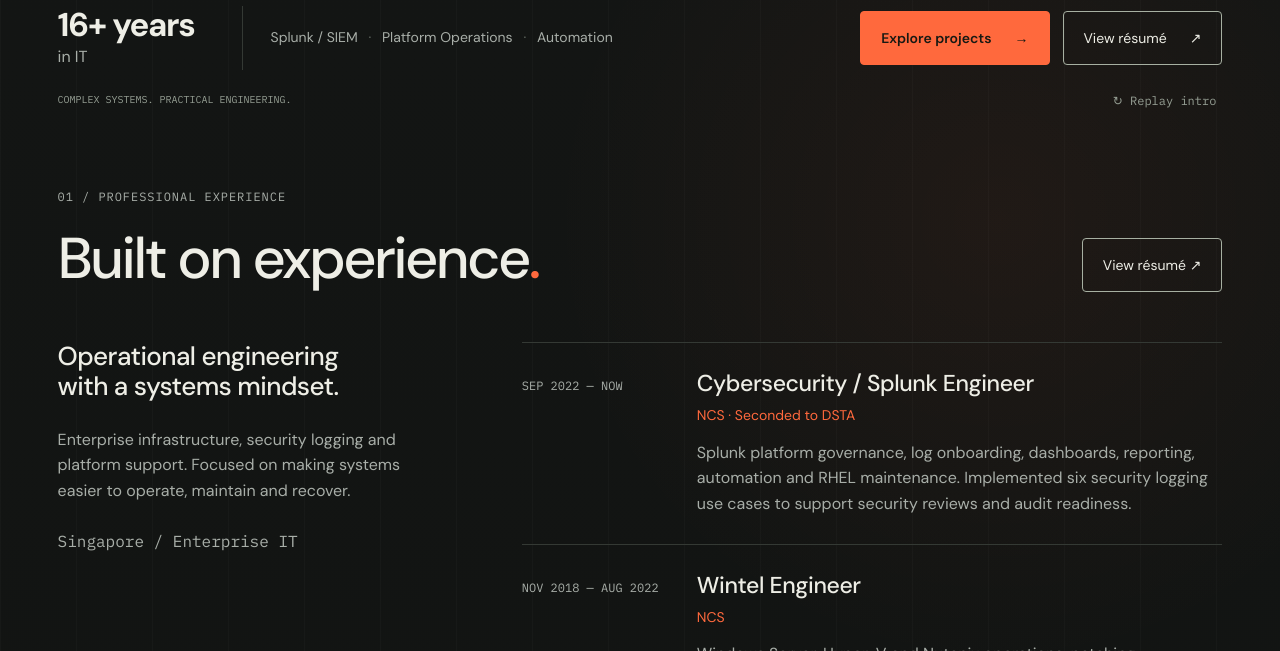
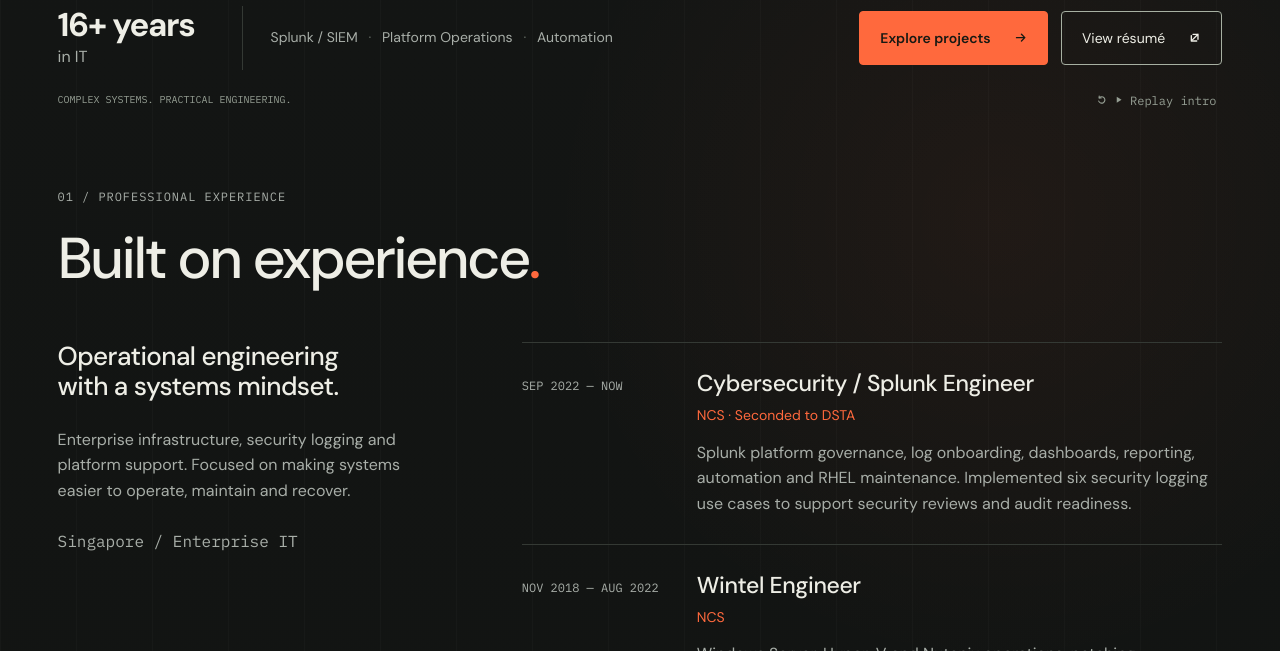
Before and after one commit to 2202labs/2202labs.github.io, a Jekyll site: the page built from index.html, in a window 1280 px wide and 900 px high, scrolled down 486 px, cut to the strip 249-900 px from the top of the window. Built offline with Jekyll 4.4.1, drawn with Linux system fonts in a browser that asks for light colours; some of the changed text lies outside the part shown.

Commit message:
Use SVG link icons consistently

```diff
--- a/_includes/article-card.html
+++ b/_includes/article-card.html
@@ -3,5 +3,5 @@
   {% assign card_heading = include.heading_level | default: 3 %}<h{{ card_heading }}><a href="{{ include.article.url | relative_url }}">{{ include.article.title }}</a></h{{ card_heading }}>
   <p>{{ include.article.summary | default: include.article.description }}</p>
   <p class="article-meta">{% if include.article.reading_time %}{{ include.article.reading_time }} min read · {% endif %}{{ include.article.target_roles | join: ', ' }}</p>
-  <span class="read-label">Read article →</span>
+  <span class="read-label">Read article {% include icon-arrow-right.html %}</span>
 </article>
--- /dev/null
+++ b/_includes/icon-arrow-right.html
@@ -0,0 +1,3 @@
+<svg class="icon icon-arrow-right" viewBox="0 0 16 16" aria-hidden="true" focusable="false">
+  <path d="M3 8h9M9 4l4 4-4 4" fill="none" stroke="currentColor" stroke-width="1.6" stroke-linecap="round" stroke-linejoin="round"/>
+</svg>
--- /dev/null
+++ b/_includes/icon-external.html
@@ -0,0 +1,4 @@
+<svg class="icon icon-external" viewBox="0 0 16 16" aria-hidden="true" focusable="false">
+  <path d="M6 4h6v6M12 4 5 11" fill="none" stroke="currentColor" stroke-width="1.6" stroke-linecap="round" stroke-linejoin="round"/>
+  <path d="M4 5.5v6.5h6.5" fill="none" stroke="currentColor" stroke-width="1.6" stroke-linecap="round" stroke-linejoin="round"/>
+</svg>
--- /dev/null
+++ b/_includes/icon-play.html
@@ -0,0 +1,3 @@
+<svg class="icon icon-play" viewBox="0 0 16 16" aria-hidden="true" focusable="false">
+  <path d="M5.25 3.75 12 8l-6.75 4.25z" fill="currentColor"/>
+</svg>
--- /dev/null
+++ b/_includes/icon-replay.html
@@ -0,0 +1,4 @@
+<svg class="icon icon-replay" viewBox="0 0 16 16" aria-hidden="true" focusable="false">
+  <path d="M4.5 5.5A4.5 4.5 0 1 1 3.8 10" fill="none" stroke="currentColor" stroke-width="1.6" stroke-linecap="round"/>
+  <path d="M4.5 2.8v2.7h2.7" fill="none" stroke="currentColor" stroke-width="1.6" stroke-linecap="round" stroke-linejoin="round"/>
+</svg>
--- a/_layouts/default.html
+++ b/_layouts/default.html
@@ -20,7 +20,7 @@
   <a class="skip-link" href="#main-content">Skip to content</a>
   <dialog id="entrance" aria-label="2202 Labs introduction">
     <div class="entrance-title">2202 Labs<span></span><small>Infrastructure / Logging / Automation</small></div>
-    <button id="skip-intro" type="button">Skip intro →</button>
+    <button id="skip-intro" type="button">Skip intro {% include icon-arrow-right.html %}</button>
   </dialog>
   {% include header.html %}
   <main id="main-content" tabindex="-1">{{ content }}</main>
--- a/assets/js/portfolio.js
+++ b/assets/js/portfolio.js
@@ -224,7 +224,14 @@ document.addEventListener("DOMContentLoaded", () => {
   $("#skip-intro")?.addEventListener("click", () => finishEntrance(false));
   entrance?.addEventListener("cancel", () => finishEntrance(false));
   $("#replay")?.addEventListener("click", () => startEntrance(true));
-  if (motion.matches) $("#replay") && ($("#replay").textContent = "▶ Play intro (motion)");
+  const setReplayState = () => {
+    const replay = $("#replay");
+    if (!replay) return;
+    replay.querySelector("span").textContent = motion.matches ? "Play intro (motion)" : "Replay intro";
+    replay.querySelector(".icon-play").hidden = !motion.matches;
+    replay.querySelector(".icon-replay").hidden = motion.matches;
+  };
+  setReplayState();
   let seen = false;
   try {
     seen = sessionStorage.getItem("2202-intro-seen") === "1";
@@ -236,7 +243,7 @@ document.addEventListener("DOMContentLoaded", () => {
       cancelAnimationFrame(signalFrame);
       $("#signal") && ($("#signal").style.opacity = 0);
     }
-    $("#replay") && ($("#replay").textContent = motion.matches ? "▶ Play intro (motion)" : "↻ Replay intro");
+    setReplayState();
   });
 
   window.addEventListener("scroll", updateProgress, { passive: true });
--- a/index.html
+++ b/index.html
@@ -29,13 +29,13 @@ body_class: home-template
     <div class="years"><strong>16+ years</strong><span>in IT</span></div>
     <p>Splunk / SIEM <span>·</span> Platform Operations <span>·</span> Automation</p>
     <div class="actions">
-      <a class="button primary" href="#projects">Explore projects <span>→</span></a>
-      <a class="button" href="{{ '/assets/pdf/Gabriel_Wu_Resume.pdf' | relative_url }}">View résumé <span>↗</span></a>
+      <a class="button primary" href="#projects">Explore projects {% include icon-arrow-right.html %}</a>
+      <a class="button" href="{{ '/assets/pdf/Gabriel_Wu_Resume.pdf' | relative_url }}">View résumé {% include icon-external.html %}</a>
     </div>
   </div>
   <div class="home-foot">
     <span class="mono">Complex systems. Practical engineering.</span>
-    <button id="replay" type="button">↻ Replay intro</button>
+    <button id="replay" type="button">{% include icon-replay.html %}{% include icon-play.html %}<span>Replay intro</span></button>
   </div>
 </section>
 
@@ -45,7 +45,6 @@ body_class: home-template
       <p class="eyebrow">01 / Professional Experience</p>
       <h1>Built on experience<span>.</span></h1>
     </div>
-    <a class="button" href="{{ '/assets/pdf/Gabriel_Wu_Resume.pdf' | relative_url }}">View résumé ↗</a>
   </div>
   <div class="experience-layout">
     <aside>
@@ -80,19 +79,19 @@ body_class: home-template
   <div class="project-list">
     <details class="project">
       <summary><span class="num">01</span><div><h2>Splunk Utility Tool 4.0</h2><span class="tag">Python / Tkinter / Splunk Management API</span></div><p>Controlled saved-search regeneration with explicit review and post-dispatch verification.</p><span class="plus" aria-hidden="true">+</span></summary>
-      <div class="project-detail"><div><p>Select reports across apps, choose a Custom range or daily, weekly and monthly slices, confirm the dispatch plan and reconcile the available evidence. A submitted request is not treated as proof of delivery.</p><a class="source-link" href="{{ '/projects/splunk-utility-tool.html' | relative_url }}">Read full case study ↗</a></div><div class="pipeline"><span style="--i:0">Select</span><span style="--i:1">Review</span><span style="--i:2">Dispatch</span><span style="--i:3">Verify</span></div></div>
+      <div class="project-detail"><div><p>Select reports across apps, choose a Custom range or daily, weekly and monthly slices, confirm the dispatch plan and reconcile the available evidence. A submitted request is not treated as proof of delivery.</p><a class="source-link" href="{{ '/projects/splunk-utility-tool.html' | relative_url }}">Read full case study {% include icon-external.html %}</a></div><div class="pipeline"><span style="--i:0">Select</span><span style="--i:1">Review</span><span style="--i:2">Dispatch</span><span style="--i:3">Verify</span></div></div>
     </details>
     <details class="project">
       <summary><span class="num">02</span><div><h2>Operational Log Onboarding</h2><span class="tag">Splunk / Governance / Security Logging</span></div><p>Log onboarding shaped around review needs, retention and long-term supportability.</p><span class="plus" aria-hidden="true">+</span></summary>
-      <div class="project-detail"><div><p>A practical governance framework for privileged-user activity review and account review, connecting data requirements to an operationally supportable logging process.</p><a class="source-link" href="{{ '/projects/log-onboarding-governance.html' | relative_url }}">Read full case study ↗</a></div><div class="pipeline"><span style="--i:0">Scope</span><span style="--i:1">Onboard</span><span style="--i:2">Validate</span><span style="--i:3">Review</span></div></div>
+      <div class="project-detail"><div><p>A practical governance framework for privileged-user activity review and account review, connecting data requirements to an operationally supportable logging process.</p><a class="source-link" href="{{ '/projects/log-onboarding-governance.html' | relative_url }}">Read full case study {% include icon-external.html %}</a></div><div class="pipeline"><span style="--i:0">Scope</span><span style="--i:1">Onboard</span><span style="--i:2">Validate</span><span style="--i:3">Review</span></div></div>
     </details>
     <details class="project">
       <summary><span class="num">03</span><div><h2>Splunk Platform Maintenance Automation</h2><span class="tag">RHEL / Windows / Bash / PowerShell</span></div><p>Role-aware maintenance with health gates, bounded changes and recovery checkpoints.</p><span class="plus" aria-hidden="true">+</span></summary>
-      <div class="project-detail"><div><p>The public case study makes platform roles, dependency order, prechecks and recovery points explicit. Operators validate each role and retain control when a health gate fails.</p><a class="source-link" href="{{ '/projects/splunk-platform-maintenance-automation.html' | relative_url }}">Read full case study ↗</a></div><div class="pipeline"><span style="--i:0">Precheck</span><span style="--i:1">Change</span><span style="--i:2">Validate</span><span style="--i:3">Recover</span></div></div>
+      <div class="project-detail"><div><p>The public case study makes platform roles, dependency order, prechecks and recovery points explicit. Operators validate each role and retain control when a health gate fails.</p><a class="source-link" href="{{ '/projects/splunk-platform-maintenance-automation.html' | relative_url }}">Read full case study {% include icon-external.html %}</a></div><div class="pipeline"><span style="--i:0">Precheck</span><span style="--i:1">Change</span><span style="--i:2">Validate</span><span style="--i:3">Recover</span></div></div>
     </details>
     <details class="project">
       <summary><span class="num">04</span><div><h2>Timesheet Reconciliation &amp; Reporting</h2><span class="tag">Python / Offline Desktop / Completed Prototype</span></div><p>Attendance reconciliation, exception review and audit-friendly reporting.</p><span class="plus" aria-hidden="true">+</span></summary>
-      <div class="project-detail"><div><p>An offline desktop prototype for reviewing timesheet exceptions, recording administrative decisions and selecting management-reporting outputs. Public evidence uses sanitized simulated data.</p><a class="source-link" href="{{ '/projects/timesheet-workflow-automation.html' | relative_url }}">Read full case study ↗</a></div><div class="pipeline"><span style="--i:0">Import</span><span style="--i:1">Reconcile</span><span style="--i:2">Review</span><span style="--i:3">Report</span></div></div>
+      <div class="project-detail"><div><p>An offline desktop prototype for reviewing timesheet exceptions, recording administrative decisions and selecting management-reporting outputs. Public evidence uses sanitized simulated data.</p><a class="source-link" href="{{ '/projects/timesheet-workflow-automation.html' | relative_url }}">Read full case study {% include icon-external.html %}</a></div><div class="pipeline"><span style="--i:0">Import</span><span style="--i:1">Reconcile</span><span style="--i:2">Review</span><span style="--i:3">Report</span></div></div>
     </details>
   </div>
 </section>
@@ -122,15 +121,15 @@ body_class: home-template
           <h2>{{ article.title | replace: ': What Actually Makes a Detection Production-Ready?', '' }}</h2>
           <p>{{ article.summary }}</p>
           <span class="mono">{{ article.primary_domain }} · {{ article.reading_time }} min read · {{ article.evidence_level }}</span>
-          <span class="mono read-label">Read article →</span>
+          <span class="mono read-label">Read article {% include icon-arrow-right.html %}</span>
         </div>
-        <span>↗</span>
+        {% include icon-external.html %}
       </a>
     {% endfor %}
   </div>
   <div class="empty" data-empty-articles hidden>
     <p>Articles in this topic are being prepared. Placeholder material is not presented as completed work.</p>
-    <button type="button" data-topic-reset>View all articles →</button>
+    <button type="button" data-topic-reset>View all articles {% include icon-arrow-right.html %}</button>
   </div>
 </section>
 
@@ -144,12 +143,12 @@ body_class: home-template
   <div class="contact-layout">
     <div>
       <p class="contact-intro">Based in Singapore. Open to permanent, full-time roles in Splunk, SIEM, platform operations and automation.</p>
-      <a class="contact-email" href="mailto:twotwozero2@gmail.com">twotwozero2@gmail.com ↗</a>
+      <a class="contact-email" href="mailto:twotwozero2@gmail.com">twotwozero2@gmail.com {% include icon-external.html %}</a>
     </div>
     <div class="contact-links">
-      <a href="https://www.linkedin.com/in/genius2202/" target="_blank" rel="noopener"><span>LinkedIn</span><span>↗</span></a>
-      <a href="https://github.com/skyredt" target="_blank" rel="noopener"><span>GitHub projects</span><span>↗</span></a>
-      <a href="{{ '/assets/pdf/Gabriel_Wu_Resume.pdf' | relative_url }}"><span>Résumé · PDF</span><span>↗</span></a>
+      <a href="https://www.linkedin.com/in/genius2202/" target="_blank" rel="noopener"><span>LinkedIn</span>{% include icon-external.html %}</a>
+      <a href="https://github.com/skyredt" target="_blank" rel="noopener"><span>GitHub projects</span>{% include icon-external.html %}</a>
+      <a href="{{ '/assets/pdf/Gabriel_Wu_Resume.pdf' | relative_url }}"><span>Résumé · PDF</span>{% include icon-external.html %}</a>
     </div>
   </div>
 </section>
--- a/style.css
+++ b/style.css
@@ -382,6 +382,42 @@ main {
 .button:hover {
   background: #2b312a;
   transform: translateY(-2px);
+}
+
+.icon {
+  display: inline-block;
+  width: 1em;
+  height: 1em;
+  flex: 0 0 auto;
+  color: currentColor;
+  vertical-align: -0.125em;
+}
+
+.button .icon,
+.read-label .icon,
+.source-link .icon,
+.contact-email .icon,
+.contact-links .icon,
+[data-topic-reset] .icon,
+#skip-intro .icon,
+#replay .icon {
+  width: 0.95em;
+  height: 0.95em;
+}
+
+.source-link,
+.read-label,
+.contact-email,
+[data-topic-reset],
+#skip-intro,
+#replay {
+  display: inline-flex;
+  align-items: center;
+  gap: 0.45em;
+}
+
+#replay .icon[hidden] {
+  display: none;
 }
 
 .button.primary {
```
